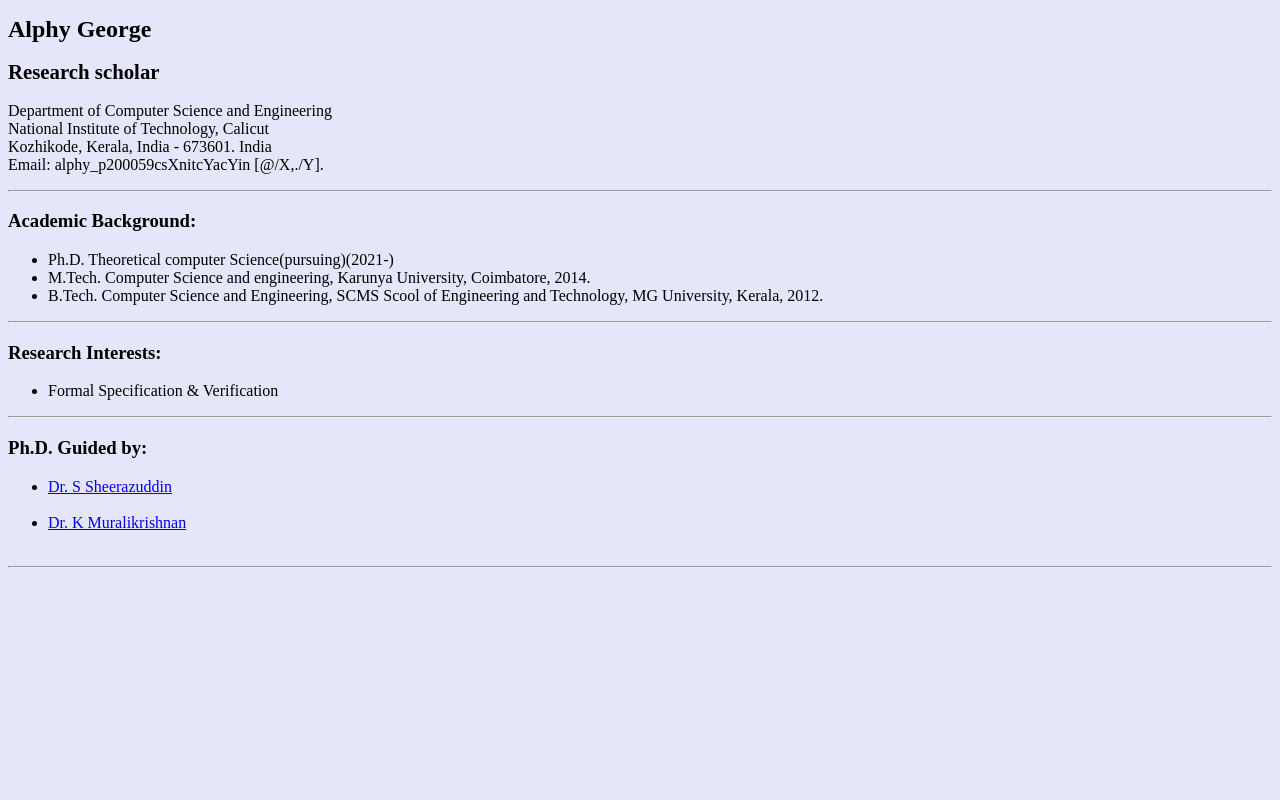
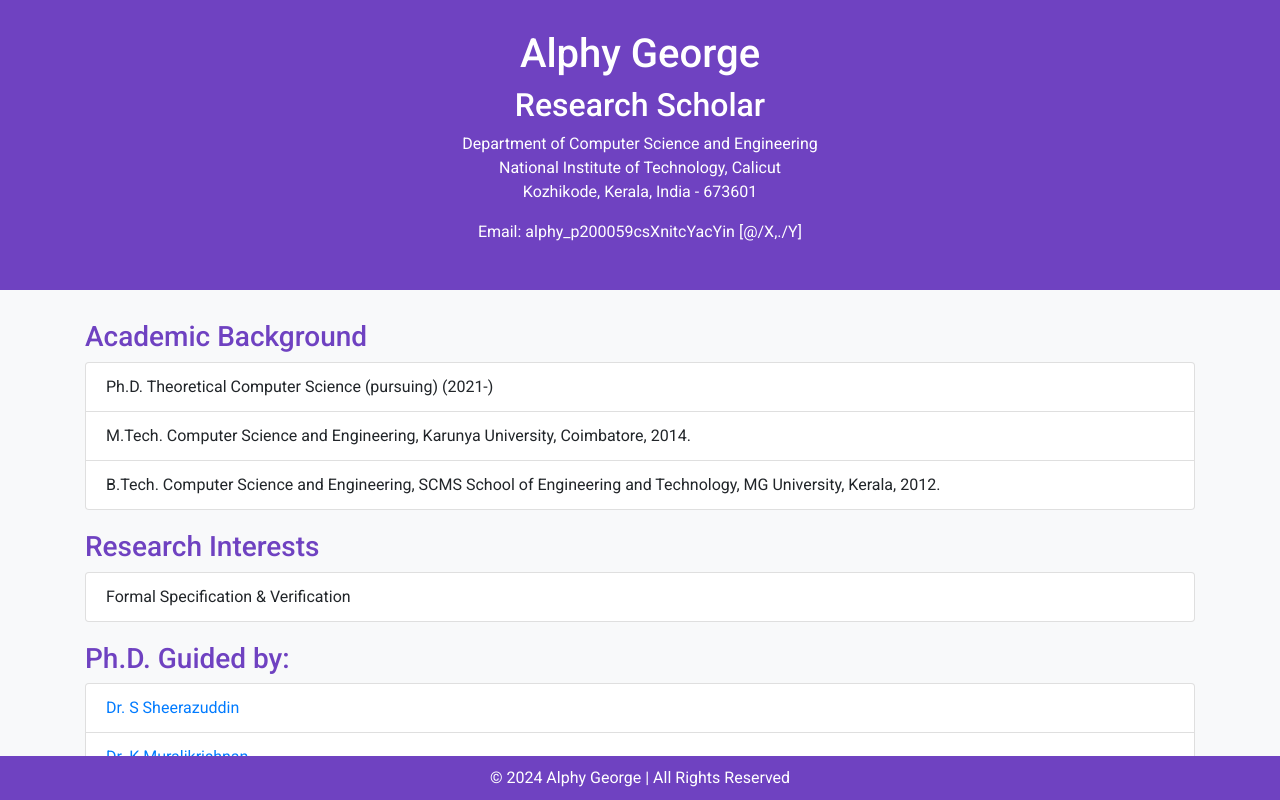
Before and after one commit to alphygeorgev/alphygeorgev.github.io, a plain HTML site: page index.html in a window 1280 px wide. Drawn offline with nearby package versions, Linux system fonts and the light colour scheme.

Commit message:
Update index.html

```diff
--- a/index.html
+++ b/index.html
@@ -1,34 +1,78 @@
-<!DOCTYPE HTML PUBLIC "-//W3C//DTD HTML 4.01 Transitional//EN"
-"http://www.w3.org/TR/html4/loose.dtd">
-<html>
+<!DOCTYPE html>
+<html lang="en">
 <head>
-<meta http-equiv="Content-Type" content="text/html;
-charset=iso-8859-15">
+    <meta charset="UTF-8">
+    <meta name="viewport" content="width=device-width, initial-scale=1.0">
+    <title>Alphy George - Research Scholar</title>
+    <!-- Bootstrap CSS -->
+    <link href="https://stackpath.bootstrapcdn.com/bootstrap/4.5.2/css/bootstrap.min.css" rel="stylesheet">
+    <!-- Google Fonts -->
+    <link href="https://fonts.googleapis.com/css2?family=Roboto:wght@300;400;500&display=swap" rel="stylesheet">
+    <!-- Custom CSS -->
+    <style>
+        body {
+            font-family: 'Roboto', sans-serif;
+            background-color: #f8f9fa;
+        }
+        .header {
+            background-color: #6f42c1;
+            color: white;
+            padding: 30px;
+            text-align: center;
+        }
+        .section-title {
+            color: #6f42c1;
+            margin-top: 20px;
+        }
+        .container {
+            margin-top: 30px;
+        }
+        .footer {
+            background-color: #6f42c1;
+            color: white;
+            text-align: center;
+            padding: 10px 0;
+            position: fixed;
+            width: 100%;
+            bottom: 0;
+        }
+    </style>
 </head>
-<body style="background-color:#E6E6FA;">
-<h1 style="font-size:150%;">Alphy George</h1>
-<h2 style="font-size:130%;">Research scholar</h2>
-<p style="font-size:100%;">Department of Computer Science and Engineering <br>
-National Institute of Technology, Calicut<br>
-Kozhikode, Kerala, India - 673601. India<br>
-Email: alphy_p200059csXnitcYacYin [@/X,./Y].</p>
-<HR>
-<h3>Academic Background:</h3>
-<ul>
-<li>Ph.D. Theoretical computer Science(pursuing)(2021-)</li>
-<li>M.Tech. Computer Science and engineering, Karunya University, Coimbatore, 2014.</li>
-<li>B.Tech. Computer Science and Engineering, SCMS Scool of Engineering and Technology, MG University, Kerala, 2012.</li>
-</ul>
-<HR>
-<h3>Research Interests:</h3>
-<ul>
-<li>Formal Specification & Verification</li>
-</ul>
-<HR>
-<h3>Ph.D. Guided by:</h3>
-<ul>
-  <li><a href="https://sheerazuddins.github.io/" target="_blank">Dr. S Sheerazuddin</a></li><br>
-  <li><a href="https://people.cse.nitc.ac.in/muralikrishnan/" target="_blank">Dr. K Muralikrishnan</a></li><br>
-</ul>
-<HR>
-</body> </html>
+<body>
+    <div class="header">
+        <h1>Alphy George</h1>
+        <h2>Research Scholar</h2>
+        <p>Department of Computer Science and Engineering<br>
+        National Institute of Technology, Calicut<br>
+        Kozhikode, Kerala, India - 673601</p>
+        <p>Email: <span id="email">alphy_p200059csXnitcYacYin</span> [@/X,./Y]</p>
+    </div>
+
+    <div class="container">
+        <h3 class="section-title">Academic Background</h3>
+        <ul class="list-group">
+            <li class="list-group-item">Ph.D. Theoretical Computer Science (pursuing) (2021-)</li>
+            <li class="list-group-item">M.Tech. Computer Science and Engineering, Karunya University, Coimbatore, 2014.</li>
+            <li class="list-group-item">B.Tech. Computer Science and Engineering, SCMS School of Engineering and Technology, MG University, Kerala, 2012.</li>
+        </ul>
+        <h3 class="section-title">Research Interests</h3>
+        <ul class="list-group">
+            <li class="list-group-item">Formal Specification & Verification</li>
+        </ul>
+        <h3 class="section-title">Ph.D. Guided by:</h3>
+        <ul class="list-group">
+            <li class="list-group-item"><a href="https://sheerazuddins.github.io/" target="_blank">Dr. S Sheerazuddin</a></li>
+            <li class="list-group-item"><a href="https://people.cse.nitc.ac.in/muralikrishnan/" target="_blank">Dr. K Muralikrishnan</a></li>
+        </ul>
+    </div>
+
+    <div class="footer">
+        &copy; 2024 Alphy George | All Rights Reserved
+    </div>
+
+    <!-- Bootstrap JS and dependencies -->
+    <script src="https://code.jquery.com/jquery-3.5.1.slim.min.js"></script>
+    <script src="https://cdn.jsdelivr.net/npm/@popperjs/core@2.4.4/dist/umd/popper.min.js"></script>
+    <script src="https://stackpath.bootstrapcdn.com/bootstrap/4.5.2/js/bootstrap.min.js"></script>
+</body>
+</html>
```
